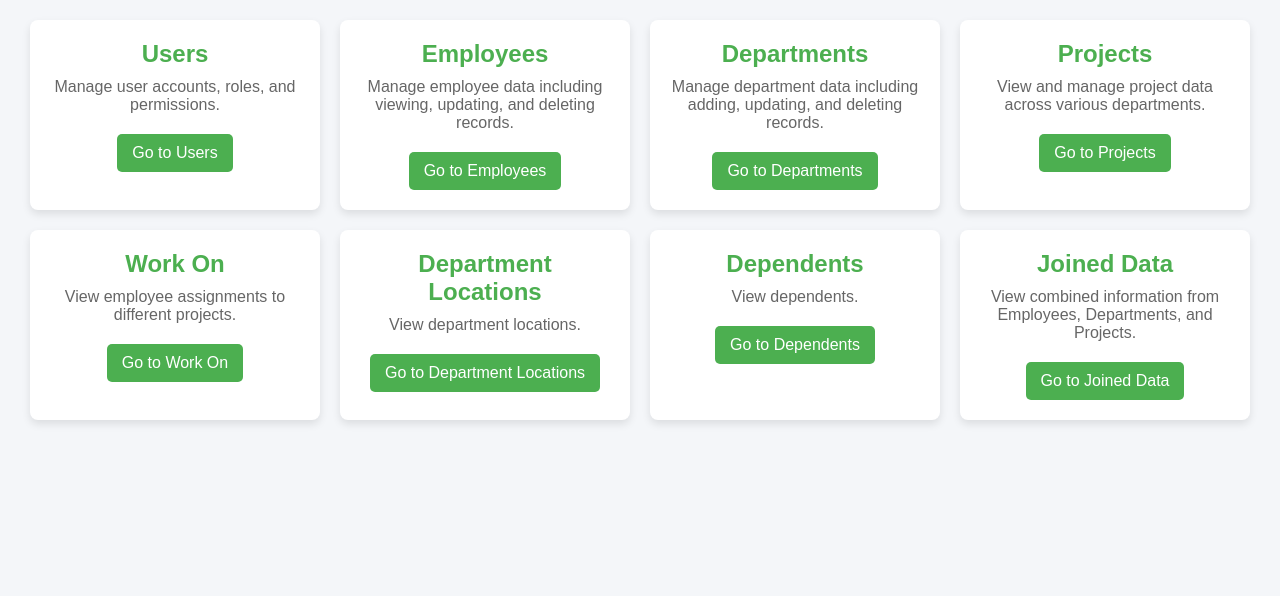
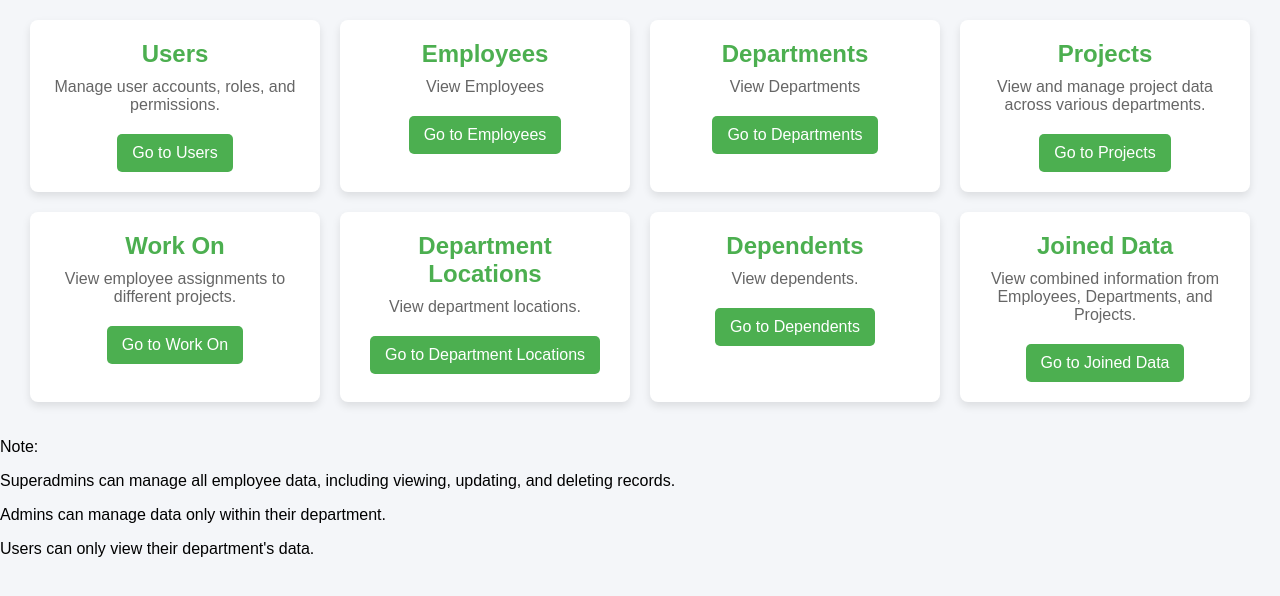
Before and after one commit to user789user/dataA4, a Flask app: page /base in a window 1280 px wide. Shown: the part 60-656 px from the top of the page. Run offline with Flask 3, Linux system fonts and the light colour scheme; the visitor is signed in with stand-in values (Sample User, id 1); some libraries are stand-ins or nearby versions.

Commit message:
yeahyeah

```diff
--- a/templates/base.html
+++ b/templates/base.html
@@ -109,13 +109,13 @@
         <!--------------------------------------- Common functionality for all ---------------------------------------->
         <div class="card">
             <h2>Employees</h2>
-            <p>Manage employee data including viewing, updating, and deleting records.</p>
+            <p>View Employees</p>
             <a href="{{ url_for('view_employees') }}">Go to Employees</a>
         </div>
 
         <div class="card">
             <h2>Departments</h2>
-            <p>Manage department data including adding, updating, and deleting records.</p>
+            <p>View Departments</p>
             <a href="{{ url_for('view_departments') }}">Go to Departments</a>
         </div>
 
@@ -149,6 +149,11 @@
             <a href="{{ url_for('testing') }}">Go to Joined Data</a>
         </div>
     </div>
+
+<p>Note:</p>
+<p>Superadmins can manage all employee data, including viewing, updating, and deleting records. </p>
+<p>Admins can manage data only within their department.
+<p>Users can only view their department's data.</p>
 <div class="flash-messages">
     {% with messages = get_flashed_messages(with_categories=true) %}
         {% if messages %}
```
